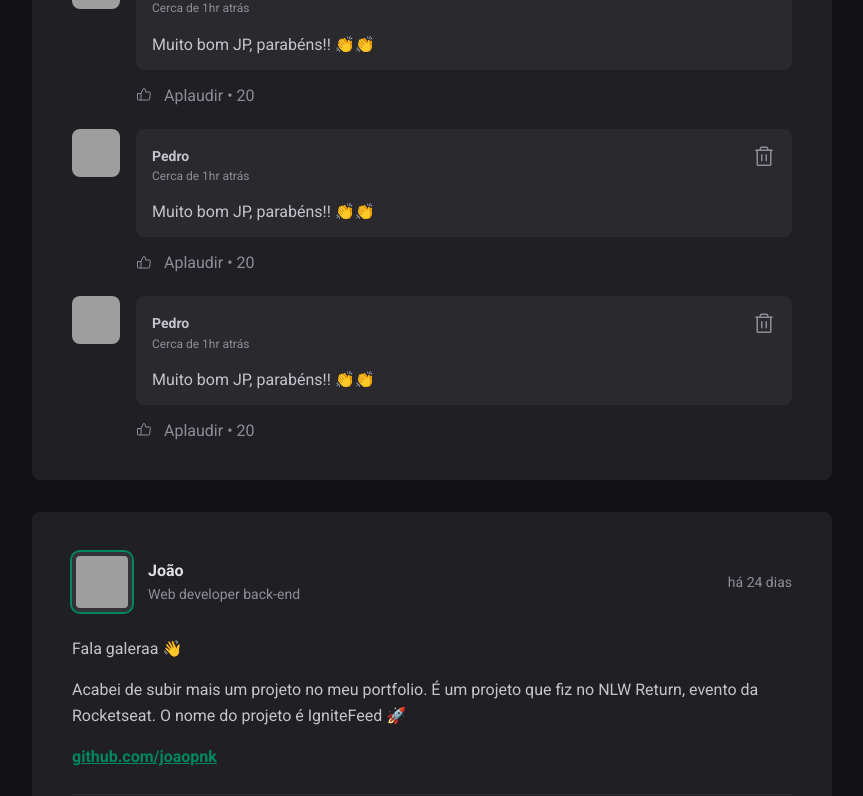
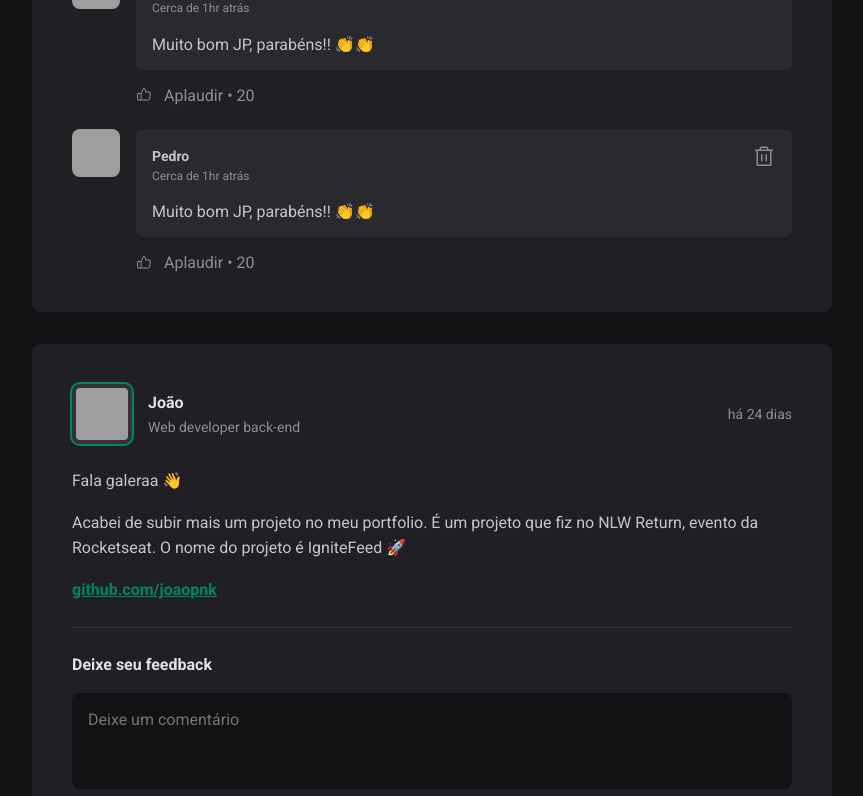
Before and after one commit to joaopnk/ReactJS_IgniteFeed, a React (Vite) app: page / in a window 1280 px wide. Shown: the part 624-1420 px from the top of the page, without its empty margins (352-1215 px from the left). Built offline with nearby package versions, Linux system fonts and the light colour scheme; grey boxes are pictures that could not be loaded.

Commit message:
Dev 25/07/2022

```diff
--- a/src/components/Post.jsx
+++ b/src/components/Post.jsx
@@ -1,13 +1,17 @@
 import { format, formatDistanceToNow } from 'date-fns';
 import ptBr from 'date-fns/locale/pt-BR'
+import { useState } from 'react';
 import { Avatar } from './Avatar';
 import { Comment } from './Comment';
+
 import styles from './Post.module.css';
 
+export function  Post({ author, publishedAt, content}){
 
-
-
-export function  Post({ author, publishedAt, content}){
+    const [comments, setComments] = useState([
+        1,
+        2
+    ])
 
      const publishedDateFormatted = format(publishedAt, "d 'De' LLLL 'às' HH:mm'h'", {
         locale: ptBr,
@@ -17,6 +21,14 @@
         locale: ptBr,
         addSuffix: true
      })
+
+    function handleCreateNewComment() {
+
+        // # Deixando o usuario na mesma pagina quando acontecer o submit
+        event.preventDefault();
+
+        setComments([...comments, comments.length+1]);
+    }
 
     return (
         <article className={styles.post}>
@@ -47,7 +59,7 @@
                 })}
             </div>
 
-            <form className={styles.commentForm}>
+            <form onSubmit={handleCreateNewComment} className={styles.commentForm}>
                 <strong>Deixe seu feedback</strong>
                 <textarea
                     placeholder='Deixe um comentário'
@@ -58,9 +70,12 @@
             </form>
 
             <div className={styles.commentList}>
+                {comments.map(comment => {
+                    return <Comment />
+                })}
+                {/* <Comment />
                 <Comment />
-                <Comment />
-                <Comment />
+                <Comment /> */}
             </div>
         </article>
     )
```
